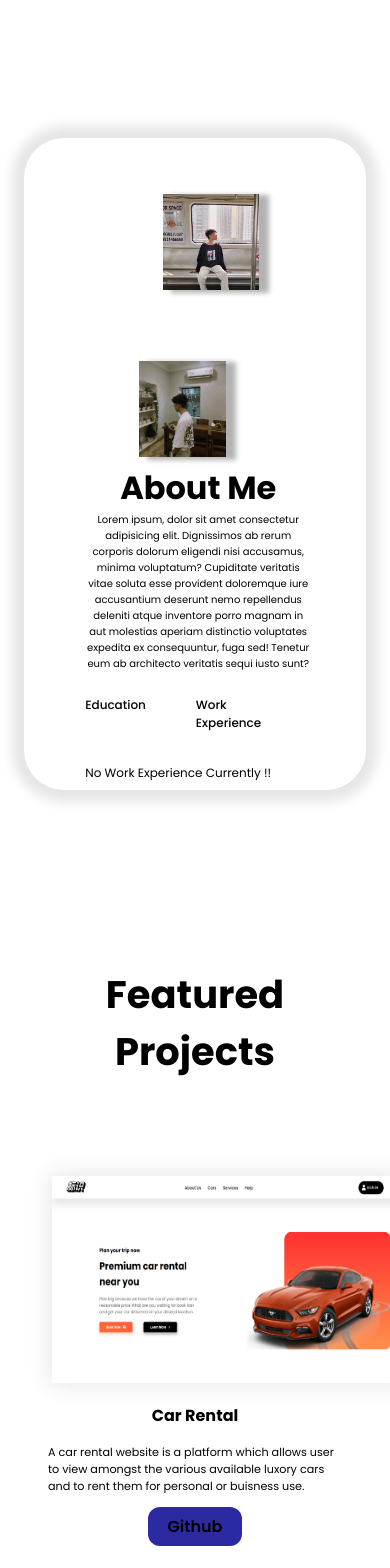
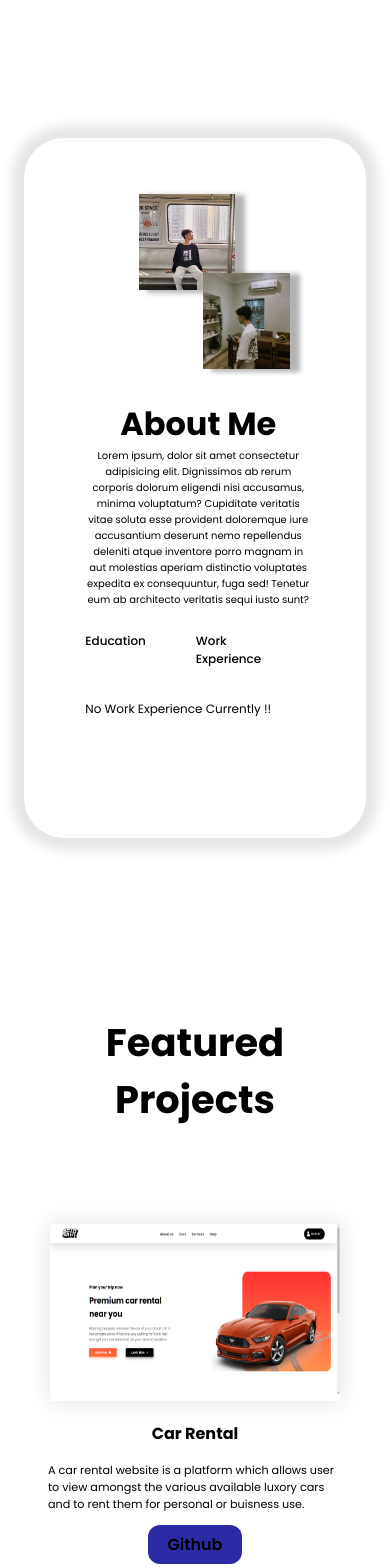
Before and after one commit to SumitMangrati/My-Portfolio-Website, a React (Create React App) app: page /WorkExp in a window 390 px wide. Shown: the part 980-2548 px from the top of the page. Built offline with nearby package versions, Linux system fonts and the light colour scheme; some icons are missing.

Commit message:
fixed a bit of mobile view now lets work on the hero mobile view but in a different branch

```diff
--- a/src/pages/About2.js
+++ b/src/pages/About2.js
@@ -6,7 +6,7 @@ import Education from "../components/Education";
 import Work from "../components/Work";
 function About2() {
   return (
-    <>
+    <div className="about-main-container">
       <div className="about-container" id="about">
         <div className="about-wrapper">
           <div className="about-photo-container">
@@ -48,7 +48,7 @@ function About2() {
           </div>
         </div>
       </div>
-    </>
+    </div>
   );
 }
 
--- a/src/styles/About2.css
+++ b/src/styles/About2.css
@@ -1,9 +1,11 @@
+
 .about-container{
    padding: 6rem 0;
     margin: 1.5rem 9rem 1rem 9rem;
     box-shadow: 0 0 12px 12px rgba(0,0,0,0.1);
     border-radius: 40px;
     height: 500px;
+
 }
 .about-wrapper{
     padding: 1rem 5rem 5rem;
@@ -148,21 +150,23 @@
     .about-photo-container{
         margin-top: 2rem;
         margin-bottom: 4rem;
-        margin-left: 02rem;
+        margin-left: 5rem;
     }
     .image1{
         bottom: 7rem;
+        right: 3rem;
     }
     .image2{
-        left: -1.5rem;
-        top: -3rem;
+        left: 1rem;
+        top: -8.5rem;
     }
 
     .about-container{
-        padding: 2.5rem 1rem 7rem;
+        padding: 2.5rem 1rem 10rem;
     }
     .about-holder{
         margin-right: 5.6rem;
+        margin-top: -4rem;
     }
     .about-holder h1{
         text-align: center;
--- a/src/styles/Hero.css
+++ b/src/styles/Hero.css
@@ -1,6 +1,7 @@
 .hero{
     min-height: 100vh;
     padding: 5rem 0;
+
 }
 .hero-container{
     display: flex;
--- a/src/styles/Navbar.css
+++ b/src/styles/Navbar.css
@@ -112,6 +112,7 @@
 @media screen and (max-width:500px) {
     .navbar{
         height: 24px;
+
     }
     .navbar-logo span{
         font-size: 1rem;
--- a/src/styles/Project.css
+++ b/src/styles/Project.css
@@ -162,11 +162,18 @@
         margin-bottom: 3rem;
     }
     .image-holder{
-        margin-left: 8rem;
+        margin-left: 4rem;
+    }
+    .image-holder-2{
+        margin-right: 4rem;
     }
     .image-holder img{
-        height: 200px;
-        width: 350px;
+        height: 170px;
+        width: 290px;
+    }
+    .image-holder-2 img{
+        height:170px;
+        width:290px;
     }
     .car-project{
         flex-direction: column;
--- a/src/styles/contacts.css
+++ b/src/styles/contacts.css
@@ -5,6 +5,7 @@
     margin-bottom:1rem;
     padding: 0;
     margin: 0;
+
 }
 .contacts-wrapper{
     display: flex;
@@ -132,7 +133,7 @@
         flex-direction: column-reverse;
     }
     .contact-form{
-        width: 83.5%;
+        width:auto;
         text-align: center;
     }
     .contact-form h3{
```
Also changed, not shown: 1 other file (tests, documents, lock files or other folders).
